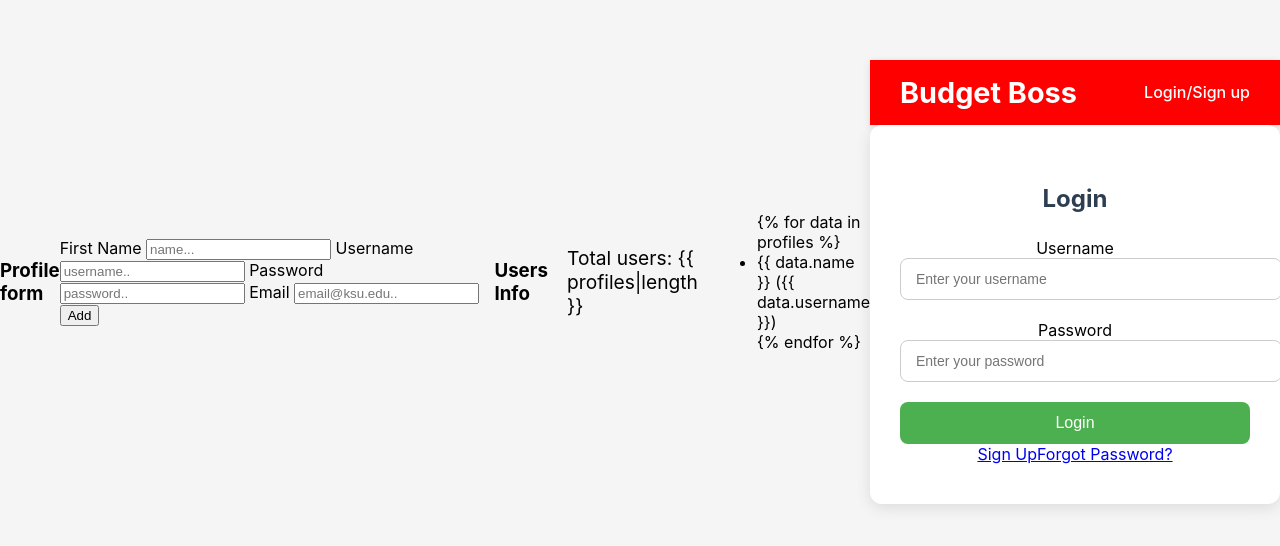
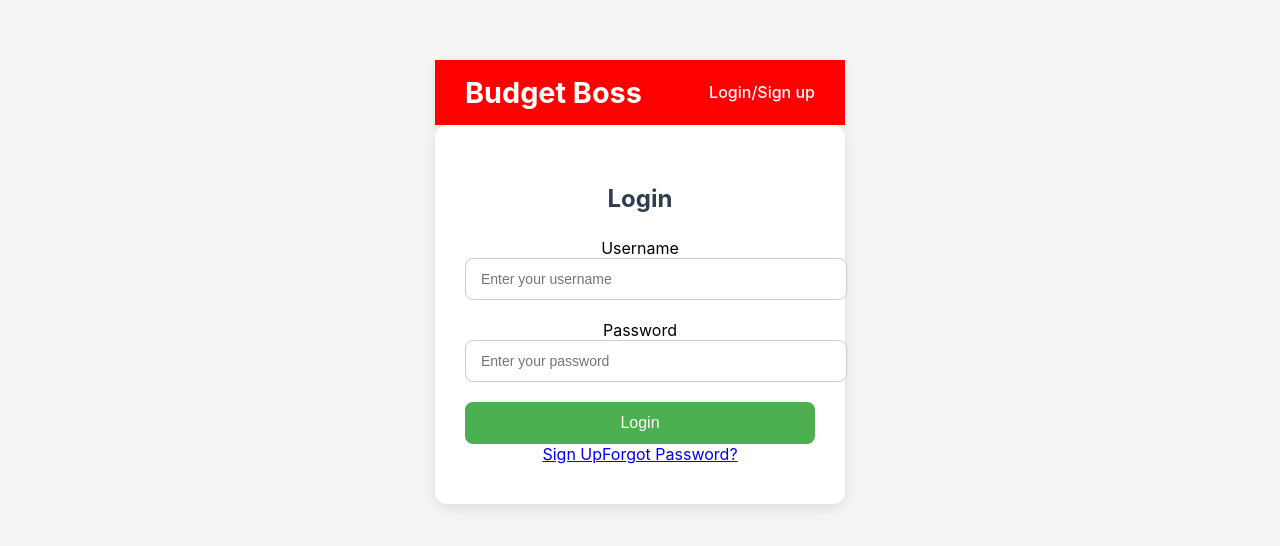
Before and after one commit to Migg23/FinanceApp, a React (Create React App) app in the folder financeapp/: page /login in a window 1280 px wide. Shown: the part 118-664 px from the top of the page. Built offline with nearby package versions, Linux system fonts and the light colour scheme.

Commit message:
Nothing new

```diff
--- a/financeapp/package.json
+++ b/financeapp/package.json
@@ -10,7 +10,7 @@
     "react": "^19.2.0",
     "react-dom": "^19.2.0",
     "react-router-dom": "^7.9.4",
-    "react-scripts": "5.0.1",
+    "react-scripts": "^5.0.1",
     "web-vitals": "^2.1.4"
   },
   "scripts": {
--- a/financeapp/public/index.html
+++ b/financeapp/public/index.html
@@ -27,25 +27,6 @@
     <title>React App</title>
   </head>
   <body>
-    <h3>Profile form</h3>
-      <form action="/" method="POST">
-         <label>First Name</label>
-         <input type="text" name= "name" placeholder="name...">
-         <label>Username</label>
-         <input type="text" name="username" placeholder="username..">
-         <label>Password</label>
-         <input type="text" name="password" placeholder="password..">
-         <label>Email</label>
-         <input type="text" name="email" placeholder="email@ksu.edu..">
-         <button type="submit">Add</button>
-      </form>
-    <h3>Users Info</h3>
-    <p>Total users: {{ profiles|length }}</p>
-      <ul>
-        {% for data in profiles %}
-          <li>{{ data.name }} ({{ data.username }})</li>
-        {% endfor %}
-      </ul>
     <noscript>You need to enable JavaScript to run this app.</noscript>
     <div id="root"></div>
     <!--
--- a/financeapp/src/components/loginpages/LoginPage.js
+++ b/financeapp/src/components/loginpages/LoginPage.js
@@ -1,5 +1,5 @@
 import './LoginPageCSS.css';
-import { useState } from 'react';
+import { useState, useEffect } from 'react';
 
 /**
  * Author: Eder Martinez
@@ -11,9 +11,46 @@ function LoginPage() {
   const [username, setUsername] = useState('');
   const [password, setPassword] = useState('');
 
-  const handleLogin = (e) => {
-    e.preventDefault();
-  };
+//   useEffect(() => {
+//     const FetchData = async () => {
+//       try{
+//         const response = await fetch('http://localhost:5000/login')
+//         const data = await response.json()
+
+//         setUsername(data.username)
+//         setPassword(data.password)
+//       }
+//       catch(ex) {
+//         alert("Does not work" + ex)
+//       }
+//   }
+//   FetchData()
+// }, []);
+
+const handleLogin = async (e) => {
+  e.preventDefault(); // stop page reload on submit
+
+  try {
+    const response = await fetch('http://localhost:5000/login', {
+      method: 'POST',
+      headers: { 'Content-Type': 'application/json' },
+      body: JSON.stringify({
+        username: username,
+        password: password, }),
+    });
+
+    const data = await response.json();
+    console.log("login response:", data)
+
+    if (response.ok) {
+      alert('Login successful!');
+    } else {
+      alert(data.message || 'Login failed');
+    }
+  } catch (error) {
+    alert('Error logging in: ' + error);
+  }
+};
 
   return (
     <div className="login-container">
```
Also changed, not shown: 1 other file (tests, documents, lock files or other folders).
